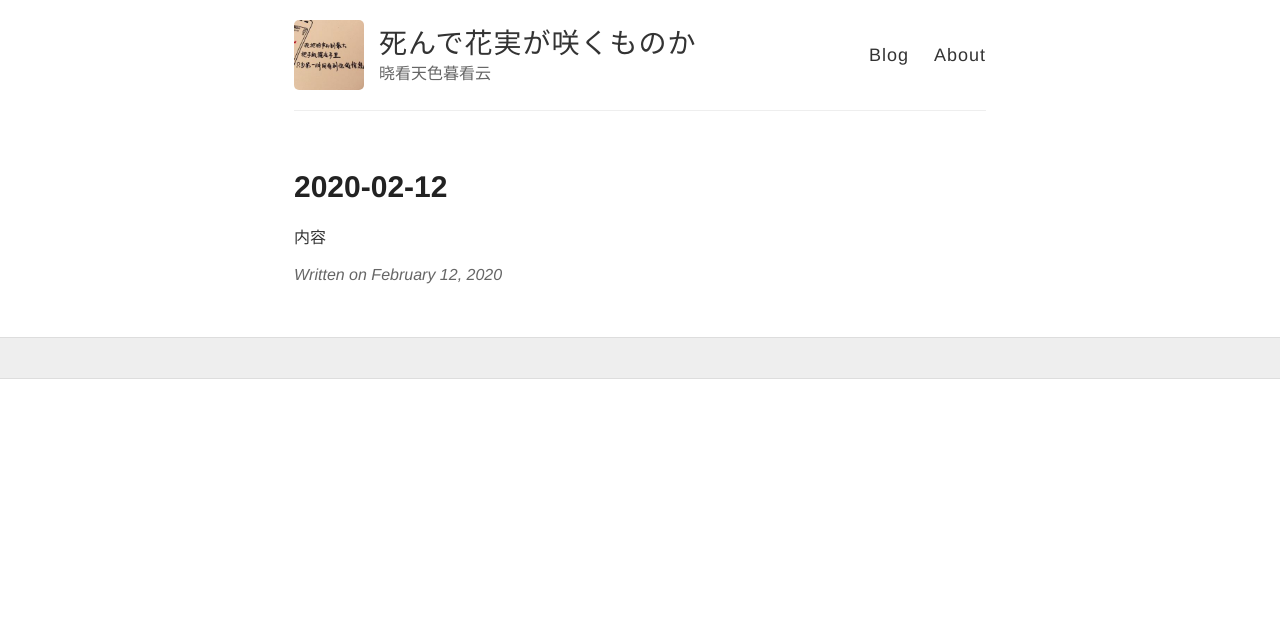
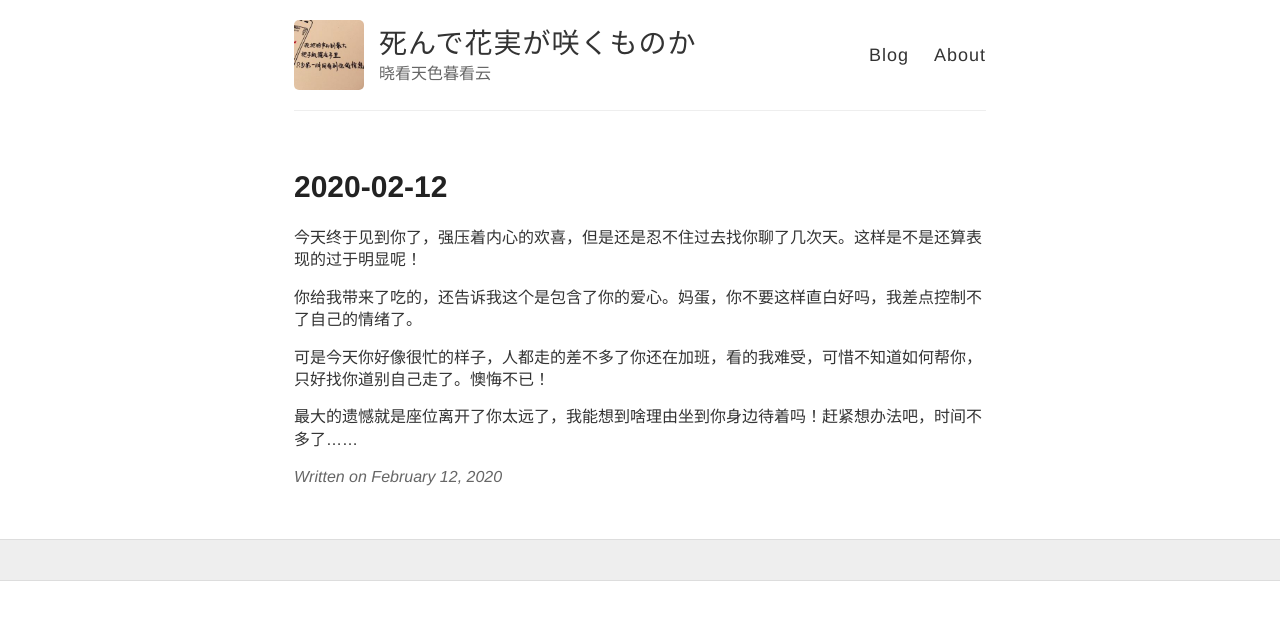
Before and after one commit to wiki650/wiki650.github.io, a Jekyll site: the page built from _posts/2020-02-12-wiki20200212.md, in a window 1280 px wide. Shown: the top 620 px of the page. Built offline with Jekyll 4.4.1, drawn with Linux system fonts in a browser that asks for light colours; comment, search, counter and statistics services are not loaded.

Commit message:
Update 2020-02-12-wiki20200212.md

```diff
--- a/_posts/2020-02-12-wiki20200212.md
+++ b/_posts/2020-02-12-wiki20200212.md
@@ -3,4 +3,10 @@ layout: post
 title: 2020-02-12
 ---
 
-内容
+今天终于见到你了，强压着内心的欢喜，但是还是忍不住过去找你聊了几次天。这样是不是还算表现的过于明显呢！
+
+你给我带来了吃的，还告诉我这个是包含了你的爱心。妈蛋，你不要这样直白好吗，我差点控制不了自己的情绪了。
+
+可是今天你好像很忙的样子，人都走的差不多了你还在加班，看的我难受，可惜不知道如何帮你，只好找你道别自己走了。懊悔不已！
+
+最大的遗憾就是座位离开了你太远了，我能想到啥理由坐到你身边待着吗！赶紧想办法吧，时间不多了……
```
